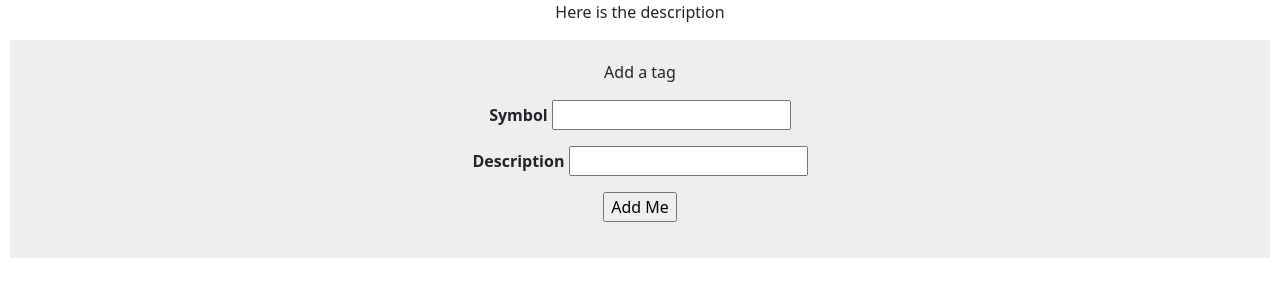
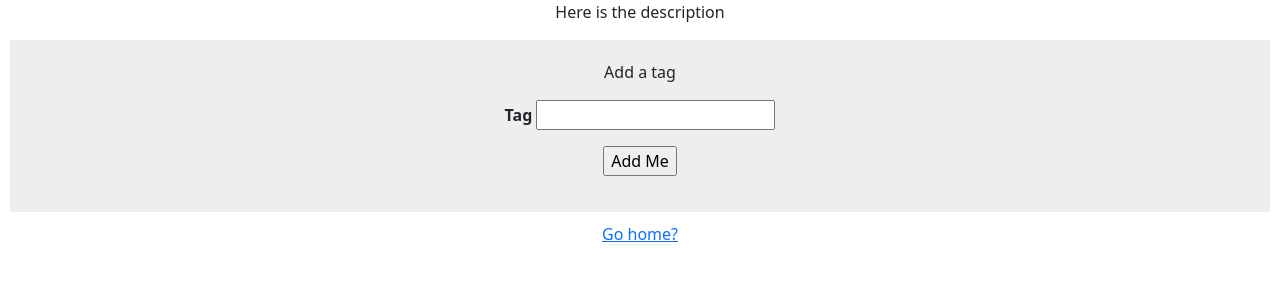
Before and after one commit to azharzulkifli98/Kanjistuff, a Flask app: template flask_apps/templates/item.html in a window 1280 px wide. Shown: the part 108-408 px from the top of the page. Run offline with Flask 2, Linux system fonts and the light colour scheme; the template is opened without the code that fills it, so the values that code supplies are empty.

Commit message:
finished core functionality

```diff
--- a/flask_apps/templates/item.html
+++ b/flask_apps/templates/item.html
@@ -37,25 +37,25 @@
         <p>{{ kanji['description'] }}</p>
         {% for tag in kanji['tags'] %}
         <div class="link">
-            <p>{{ tag }}</p>
+            <a href="http://127.0.0.1:5000/app/filter?tag={{ tag }}"><p>{{ tag }}</p></a>
+            <form method="POST" action="{{ url_for('delete_tag', id=kanji['_id'], tag=tag) }}" >
+                <input type="submit" value="Delete Me">
+            </form>
         </div>
         {% endfor %}
         <div class="footer">
             <p>Add a tag</p>
-            <form method="POST" action="{{ url_for('insert') }}" >
+            <form method="POST" action="{{ url_for('item', id=kanji['_id']) }}" >
                 <p>
-                    <b><label for="symbol">Symbol</label></b>
-                    <input type="text" name="symbol" required maxlength="1"></input>
-                </p>
-                <p>
-                    <b><label for="description">Description</label></b>
-                    <input type="text" name="description" required maxlength="64"></input>
+                    <b><label for="tag">Tag</label></b>
+                    <input type="text" name="tag" required minlength="3"></input>
                 </p>
                 <p>
                     <input type="submit" value="Add Me">
                 </p>
             </form>
         </div>
+        <a href="/app/all">Go home?</a>
     </div>
 </body>
 </html>
--- a/flask_apps/templates/search.html
+++ b/flask_apps/templates/search.html
@@ -43,7 +43,7 @@
         {% for kanji in kanji_list %}
         <div class="link">
             <a href="kanji/{{ kanji['_id'] }}"><p>{{ kanji['symbol'] }} <i>({{ kanji['description']}})</i></p></a>
-            <form method="POST" action="{{ url_for('delete', id=kanji['_id']) }}" >
+            <form method="POST" action="{{ url_for('delete_kanji', id=kanji['_id']) }}" >
                 <input type="submit" value="Delete Me"
                        onclick="return confirm('Are you sure you want to delete this entry?')">
             </form>
@@ -51,7 +51,7 @@
         {% endfor %}
         <div class="footer">
             <p>Add a new kanji character!</p>
-            <form method="POST" action="{{ url_for('insert') }}" >
+            <form method="POST" action="{{ url_for('insert_kanji') }}" >
                 <p>
                     <b><label for="symbol">Symbol</label></b>
                     <input type="text" name="symbol" required maxlength="1"></input>
```
Also changed, not shown: flask_apps/kanji.py (+27 -11 lines).
